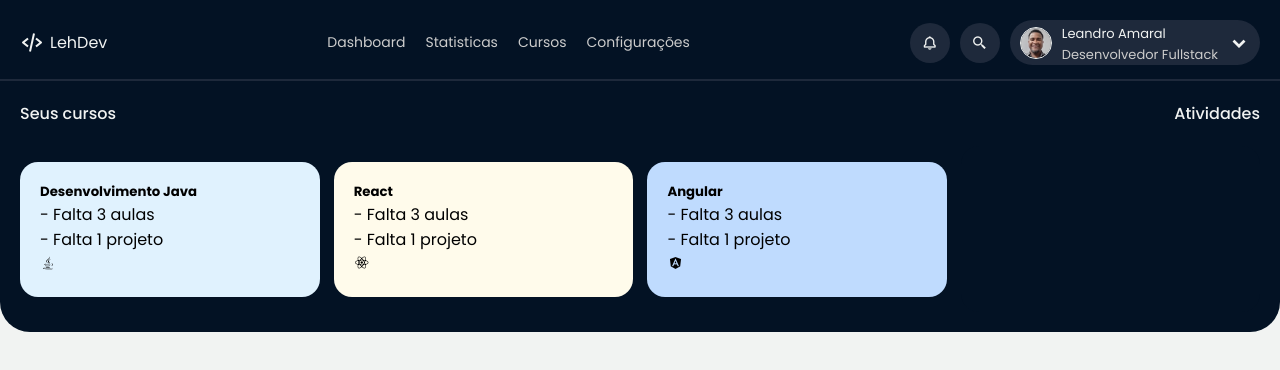
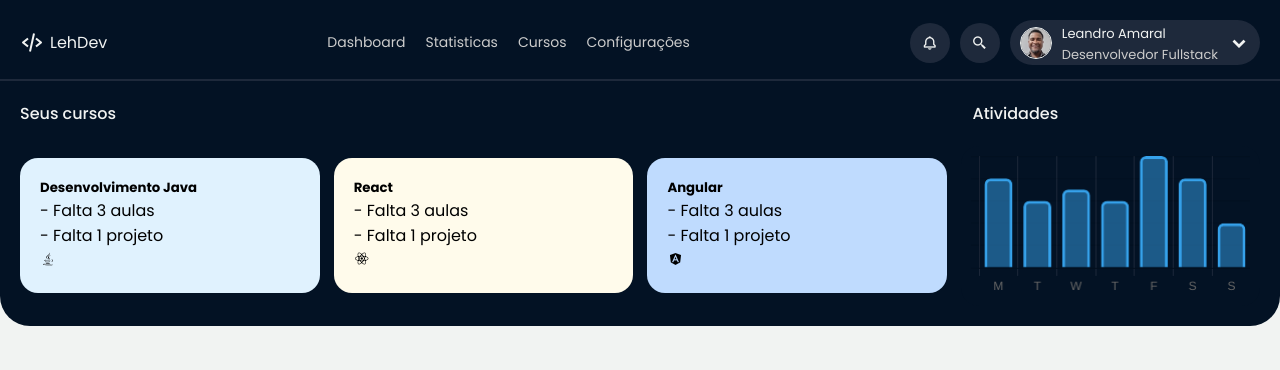
Before and after one commit to Git-LeAmaral/portifolio_dashboard, a plain HTML site: page index.html in a window 1280 px wide. Drawn offline with nearby package versions, Linux system fonts and the light colour scheme.

Commit message:
adicionando graficos de atividades

```diff
--- a/index.html
+++ b/index.html
@@ -1,20 +1,21 @@
 <!DOCTYPE html>
 <html lang="en">
   <head>
-  <meta charset="UTF-8">
-  <meta name="viewport" content="width=device-width, initial-scale=1.0">
+    <meta charset="UTF-8" />
+    <meta name="viewport" content="width=device-width, initial-scale=1.0" />
 
-  <link href='https://unpkg.com/boxicons@2.1.4/css/boxicons.min.css' rel='stylesheet'>
-  <link rel="stylesheet" href="style.css">
+    <link
+      href="https://unpkg.com/boxicons@2.1.4/css/boxicons.min.css"
+      rel="stylesheet"
+    />
+    <link rel="stylesheet" href="style.css" />
     <title>Dashboard Design | LehDev</title>
   </head>
   <body>
-
     <div class="top-container">
-
       <div class="nav">
         <div class="logo">
-                <i class='bx bx-code-alt'></i>
+          <i class="bx bx-code-alt"></i>
           <a href="#">LehDev</a>
         </div>
 
@@ -26,28 +27,26 @@
         </div>
 
         <div class="right-section">
-                <i class='bx bx-bell'></i>
-                <i class='bx bx-search-alt-2' ></i>
+          <i class="bx bx-bell"></i>
+          <i class="bx bx-search-alt-2"></i>
 
           <div class="profile">
             <div class="info">
-                    <img src="assets/Perfil.jpg" alt="">
+              <img src="assets/Perfil.jpg" alt="" />
               <div class="">
                 <a href="#">Leandro Amaral</a>
                 <p>Desenvolvedor Fullstack</p>
               </div>
             </div>
-                    <i class='bx bxs-chevron-down'></i>
+            <i class="bx bxs-chevron-down"></i>
           </div>
-
         </div>
-
       </div>
 
       <div class="status">
         <div class="header">
           <h4 id="big">Seus cursos</h4>
-                <h4 id="samll">Atividades</h4>
+          <h4 id="small">Atividades</h4>
         </div>
 
         <div class="items-list">
@@ -58,7 +57,7 @@
                 <p>- Falta 3 aulas</p>
                 <p>- Falta 1 projeto</p>
               </div>
-                        <i class='bx bxl-java' ></i>
+              <i class="bx bxl-java"></i>
             </div>
             <div class="progress">
               <div class="bar"></div>
@@ -72,7 +71,7 @@
                 <p>- Falta 3 aulas</p>
                 <p>- Falta 1 projeto</p>
               </div>
-                        <i class='bx bxl-react'></i>
+              <i class="bx bxl-react"></i>
             </div>
             <div class="progress">
               <div class="bar"></div>
@@ -86,7 +85,7 @@
                 <p>- Falta 3 aulas</p>
                 <p>- Falta 1 projeto</p>
               </div>
-                        <i class='bx bxl-angular' ></i>
+              <i class="bx bxl-angular"></i>
             </div>
             <div class="progress">
               <div class="bar"></div>
@@ -96,15 +95,11 @@
           <div class="item">
             <canvas class="activity-chart"></canvas>
           </div>
-
+        </div>
+      </div>
     </div>
 
-        </div>
-
-    </div>
-
-    <script src="https://cdnjs.cloudflare.com/ajax/libs/Chart.js/4.4.1/chart.min.js"></script>
+    <script src="https://cdn.jsdelivr.net/npm/chart.js"></script>
     <script src="script.js"></script>
-
   </body>
 </html>
--- a/script.js
+++ b/script.js
@@ -0,0 +1,45 @@
+const ctx = document.querySelector('.activity-chart');
+
+new Chart(ctx, {
+  type: 'bar',
+  data:{
+    labels: ['M', 'T', 'W', 'T', 'F', 'S', 'S'],
+    datasets: [{
+        label: 'Time',
+        data: [8, 6, 7, 6, 10, 8, 4],
+        backgoundColor: '#1e293b',
+        borderWidth: 3,
+        borderRadius: 6,
+        hoverBackgroundColor: '#60a5fa'
+    }]
+  },
+  options: {
+    responsive: true,
+    maintainAspactRatio: false,
+    scales: {
+        x: {
+          border: {
+            display: true
+          },
+          grid: {
+            display: true,
+            color: '#1e293b'
+          }
+        },
+        y: {
+          ticks: {
+            display: false
+          }
+        }
+    },
+    plugins: {
+        legend: {
+            display: false
+        }
+    },
+    animation: {
+        duration: 1000,
+        easing: 'easeInOutQuad',
+    }
+  }
+});
```
Lines whose indentation alone changed are shown as unchanged.
